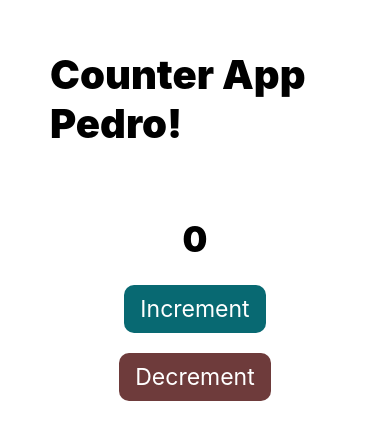
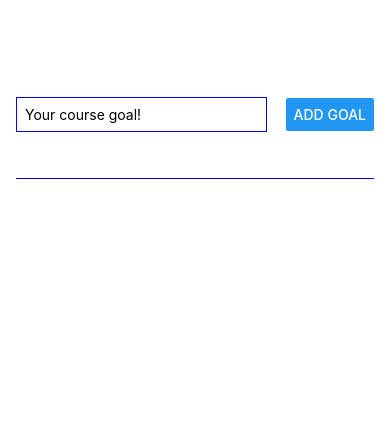
Before and after one commit to petdevelop/expo-counter, a React Native app: screen / in a window 390 px wide. Shown: the top 440 px of the page. Built offline with nearby package versions, Linux system fonts and the light colour scheme.

Commit message:
add goals from udemi

```diff
--- a/App.js
+++ b/App.js
@@ -1,5 +1,6 @@
 import { StyleSheet } from 'react-native';
 import Counter from './pages/Counter'
+import Goals from './pages/Goals'
 
 import { store } from './redux/store'
 import { Provider } from 'react-redux'
@@ -7,7 +8,8 @@ import { Provider } from 'react-redux'
 export default function App() {
   return (
     <Provider store={store}>
-      <Counter />
+      {/* <Counter /> */}
+      <Goals/>
     </Provider>
   );
 }
--- a/pages/Counter.js
+++ b/pages/Counter.js
@@ -1,3 +1,4 @@
+import { useEffect } from 'react'
 import { StyleSheet, Text, View, TouchableOpacity } from 'react-native'
 import { useSelector, useDispatch } from 'react-redux'
 import { decrement, increment } from '../redux/counter/counterSlice'
@@ -14,18 +15,22 @@ export default function Counter() {
     dispatch(decrement());
   };
 
+  useEffect(() => {
+    console.log('count has changed!')
+  }, [count])
+
   return (
     <View style={styles.container}>
       <Text style={styles.title_text}>Counter App Pedro!</Text>
       <Text style={styles.counter_text}>{count}</Text>
 
-      <TouchableOpacity onPress={() => handleIncrement}
+      <TouchableOpacity onPress={handleIncrement}
         style={styles.btn}>
         <Text style={styles.btn_text}> Increment </Text>
       </TouchableOpacity>
 
       <TouchableOpacity
-        onPress={() => handleDecrement}
+        onPress={handleDecrement}
         style={{ ...styles.btn, backgroundColor: '#6e3b3b' }}>
         <Text style={styles.btn_text}> Decrement </Text>
       </TouchableOpacity>
--- /dev/null
+++ b/pages/Goals.js
@@ -0,0 +1,78 @@
+import { useEffect, useState } from 'react'
+import { StyleSheet, Text, View, TouchableOpacity, TextInput, Button, ScrollView } from 'react-native'
+
+export default function Goals() {
+
+    const [enteredGoalText, setEnteredGoalText] = useState('');
+    const [courseGoals, setCourseGoals] = useState([]);
+
+
+    const goalInputHandler = (enteredGoalText) => {
+        setEnteredGoalText(enteredGoalText)
+    }
+
+    const addGoalHandler = () => {
+        setCourseGoals((currentCourseGoals) =>
+            [...currentCourseGoals,
+            enteredGoalText
+        ]);
+    }
+
+    return (
+        <View style={styles.appContainer}>
+            <View style={styles.inputContainer}>
+                <TextInput
+                    style={styles.textInput}
+                    placeholder="Your course goal!"
+                    onChangeText={goalInputHandler}
+                />
+                <Button title="Add Goal" onPress={addGoalHandler}/>
+            </View>
+            <View style={styles.goalsContainer}>
+                <ScrollView alwaysBounceVertical={false}>
+                    {courseGoals.map((goal) => (
+                        <View key={goal} style={styles.goalItem}>
+                            <Text style={styles.goalText}> {goal} </Text>
+                        </View>
+                    ))}
+                </ScrollView>
+            </View>
+
+    </View>
+    );
+}
+const styles = StyleSheet.create({
+  appContainer: {
+    flex: 1,
+    paddingTop: 50,
+    paddingHorizontal: 16
+  },
+  inputContainer: {
+    flex: 1,
+    flexDirection: 'row',
+    justifyContent: 'space-between',
+    alignItems: 'center',
+    marginBottom: 24,
+    borderBottomWidth: 1,
+    borderBottomColor: 'blue'
+  },
+  textInput: {
+    borderWidth: 1,
+    borderColor: 'blue',
+    width: '70%',
+    marginRight: 8,
+    padding: 8
+  },
+  goalsContainer: {
+    flex: 5
+  },
+  goalItem: {
+    margin: 8,
+    padding: 8,
+    borderRadius: 6,
+    backgroundColor: 'purple',
+  },
+  goalText: {
+    color: 'white'
+  }
+});
```
